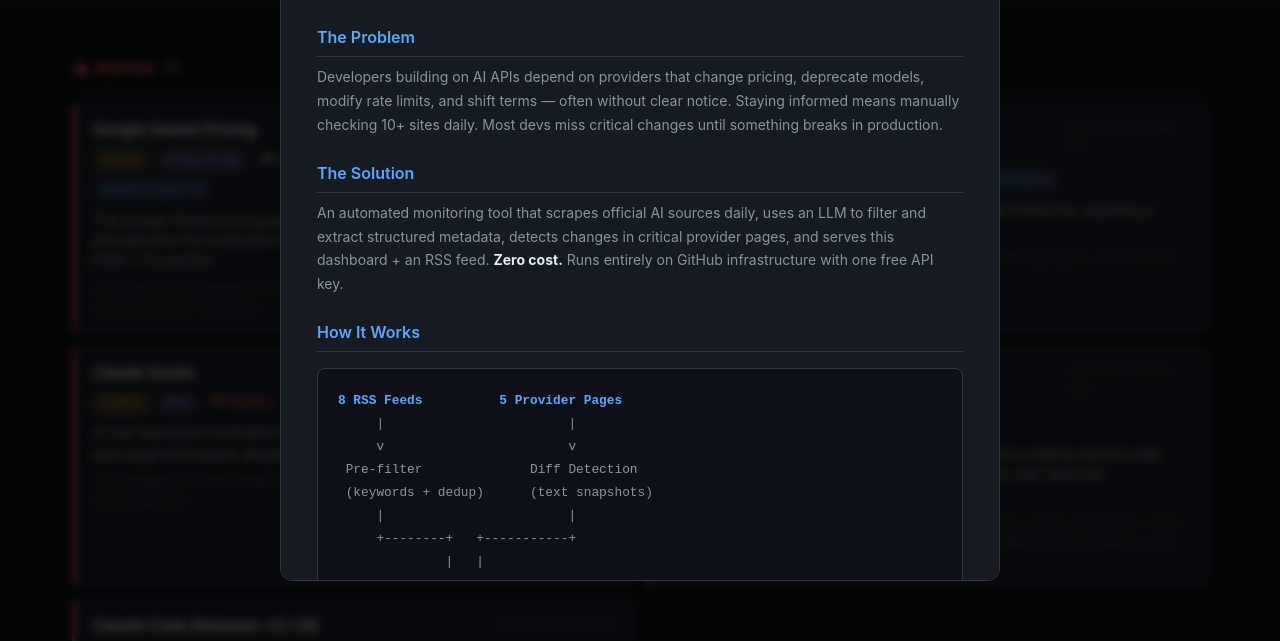
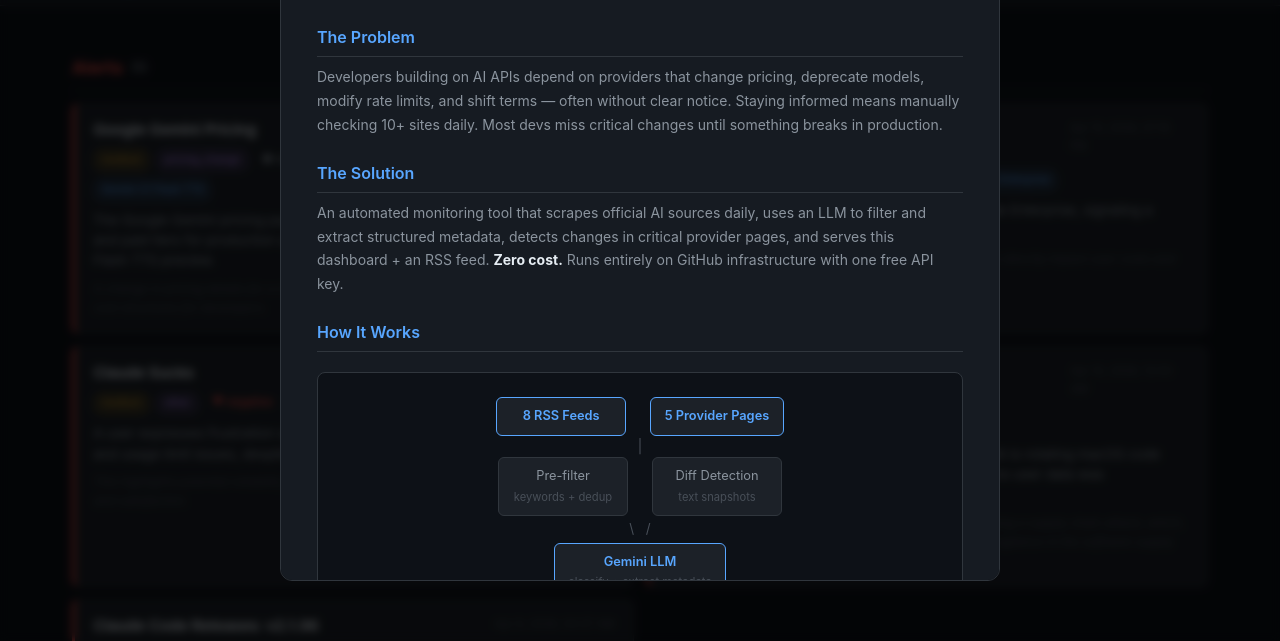
Before and after one commit to martin-minghetti/modelsentry, a website: page dashboard/template.html in a window 1280 px wide. Both pictures are taken after a click on the button "About". Shown: the part 159-800 px from the top of the page. Drawn offline with Linux system fonts and the light colour scheme; no server answers; files whose address does not match are found by name.

Commit message:
fix(dashboard): switch to English, remove emojis, replace ASCII diagram with CSS flow
- Section titles: Alertas -> Alerts, Novedades -> Updates
- Remove emoji prefixes from section headers
- Filter buttons use English labels
- Replace ASCII flow diagram with styled CSS nodes and arrows
- Modal text uses English throughout

Co-Authored-By: Claude Opus 4.6 (1M context) <noreply@anthropic.com>

```diff
--- a/dashboard/template.html
+++ b/dashboard/template.html
@@ -45,8 +45,16 @@ a{color:var(--accent);text-decoration:none}a:hover{text-decoration:underline}
 .modal li{margin-bottom:.35rem}
 .modal strong{color:var(--text)}
 .modal code{background:var(--card-bg);border:1px solid var(--border);padding:.15rem .4rem;border-radius:4px;font-size:.8rem;color:var(--orange)}
-.modal .flow-diagram{background:var(--bg);border:1px solid var(--border);border-radius:8px;padding:1.25rem;margin:1rem 0;font-family:monospace;font-size:.8rem;line-height:1.8;color:var(--text-muted);white-space:pre;overflow-x:auto}
-.modal .flow-diagram strong{color:var(--accent)}
+/* Flow diagram */
+.flow{display:flex;flex-direction:column;align-items:center;gap:0;margin:1.25rem 0;background:var(--bg);border:1px solid var(--border);border-radius:8px;padding:1.5rem 1rem}
+.flow-row{display:flex;gap:1.5rem;justify-content:center;align-items:center;width:100%}
+.flow-node{background:var(--card-bg);border:1px solid var(--border);border-radius:6px;padding:.5rem .85rem;font-size:.8rem;color:var(--text-muted);text-align:center;min-width:130px}
+.flow-node.primary{border-color:var(--accent);color:var(--accent);font-weight:600}
+.flow-node.output{border-color:var(--green);color:var(--green);font-weight:600}
+.flow-node small{display:block;font-size:.7rem;color:var(--text-faint);font-weight:400;margin-top:.15rem}
+.flow-arrow{color:var(--text-faint);font-size:.85rem;line-height:1;padding:.25rem 0;display:flex;justify-content:center}
+.flow-merge{display:flex;align-items:center;justify-content:center;gap:.5rem;color:var(--text-faint);font-size:.85rem;padding:.15rem 0}
+.flow-split{display:flex;gap:1.5rem;justify-content:center;align-items:flex-start}
 .modal .source-grid{display:grid;grid-template-columns:1fr 1fr;gap:.35rem .75rem;margin:.75rem 0}
 @media(max-width:600px){.modal .source-grid{grid-template-columns:1fr}}
 .modal .source-grid span{font-size:.8rem;color:var(--text-muted)}
@@ -161,24 +169,26 @@ a{color:var(--accent);text-decoration:none}a:hover{text-decoration:underline}
     <p>An automated monitoring tool that scrapes official AI sources daily, uses an LLM to filter and extract structured metadata, detects changes in critical provider pages, and serves this dashboard + an RSS feed. <strong>Zero cost.</strong> Runs entirely on GitHub infrastructure with one free API key.</p>
 
     <h3>How It Works</h3>
-    <div class="flow-diagram"><strong>8 RSS Feeds</strong>          <strong>5 Provider Pages</strong>
-     |                        |
-     v                        v
- Pre-filter              Diff Detection
- (keywords + dedup)      (text snapshots)
-     |                        |
-     +--------+   +-----------+
-              |   |
-              v   v
-        <strong>Gemini LLM</strong>
-     (classify + extract)
-              |
-              v
-      Structured JSON
-       /          \
-      v            v
- <strong>Dashboard</strong>    <strong>RSS Feed</strong>
- (this page)  (subscribe)</div>
+    <div class="flow">
+      <div class="flow-row">
+        <div class="flow-node primary">8 RSS Feeds</div>
+        <div class="flow-node primary">5 Provider Pages</div>
+      </div>
+      <div class="flow-arrow">|</div>
+      <div class="flow-row">
+        <div class="flow-node">Pre-filter<small>keywords + dedup</small></div>
+        <div class="flow-node">Diff Detection<small>text snapshots</small></div>
+      </div>
+      <div class="flow-merge">\ &nbsp; /</div>
+      <div class="flow-node primary">Gemini LLM<small>classify + extract metadata</small></div>
+      <div class="flow-arrow">|</div>
+      <div class="flow-node">Structured JSON</div>
+      <div class="flow-merge">/ &nbsp; \</div>
+      <div class="flow-row">
+        <div class="flow-node output">Dashboard<small>this page</small></div>
+        <div class="flow-node output">RSS Feed<small>subscribe in reader</small></div>
+      </div>
+    </div>
 
     <p>A GitHub Actions cron job runs this pipeline daily at 8:00 UTC. Data is committed back to the repo, and the dashboard is deployed to GitHub Pages automatically.</p>
 
@@ -205,8 +215,8 @@ a{color:var(--accent);text-decoration:none}a:hover{text-decoration:underline}
 
     <h3>Two Layers of Value</h3>
     <ul>
-      <li><strong>Alertas</strong> &mdash; what you <em>need</em>: deprecations, pricing changes, breaking API changes. Shown with red accents and high impact badges.</li>
-      <li><strong>Novedades</strong> &mdash; what you <em>want</em>: new models, tools, releases, features. The updates that keep you ahead.</li>
+      <li><strong>Alerts</strong> &mdash; what you <em>need</em>: deprecations, pricing changes, breaking API changes. Shown with red accents and high impact badges.</li>
+      <li><strong>Updates</strong> &mdash; what you <em>want</em>: new models, tools, releases, features. The news that keeps you ahead.</li>
     </ul>
 
     <h3>Quick Start (Your Own Instance)</h3>
@@ -356,9 +366,9 @@ a{color:var(--accent);text-decoration:none}a:hover{text-decoration:underline}
     var alertas = filtered.filter(function(i) { return i.category === "alerta"; });
     var novedades = filtered.filter(function(i) { return i.category === "novedad"; });
 
-    // Alertas section
+    // Alerts section
     var alertTitle = createEl("h2", "section-title alertas");
-    alertTitle.appendChild(document.createTextNode("\u26A0 Alertas "));
+    alertTitle.appendChild(document.createTextNode("Alerts "));
     alertTitle.appendChild(createEl("span", "count", "(" + alertas.length + ")"));
     main.appendChild(alertTitle);
 
@@ -372,9 +382,9 @@ a{color:var(--accent);text-decoration:none}a:hover{text-decoration:underline}
       main.appendChild(alertCards);
     }
 
-    // Novedades section
+    // Updates section
     var novTitle = createEl("h2", "section-title novedades");
-    novTitle.appendChild(document.createTextNode("\u2728 Novedades "));
+    novTitle.appendChild(document.createTextNode("Updates "));
     novTitle.appendChild(createEl("span", "count", "(" + novedades.length + ")"));
     main.appendChild(novTitle);
 
@@ -419,7 +429,7 @@ a{color:var(--accent);text-decoration:none}a:hover{text-decoration:underline}
     var impGroup = $("impact-filters");
     var entGroup = $("entity-filters");
 
-    var categories = [["all","All"],["alerta","Alertas"],["novedad","Novedades"]];
+    var categories = [["all","All"],["alerta","Alerts"],["novedad","Updates"]];
     for (var c = 0; c < categories.length; c++) {
       var btn = createEl("button", "filter-btn" + (categories[c][0] === "all" ? " active" : ""), categories[c][1]);
       btn.setAttribute("data-category", categories[c][0]);
```
